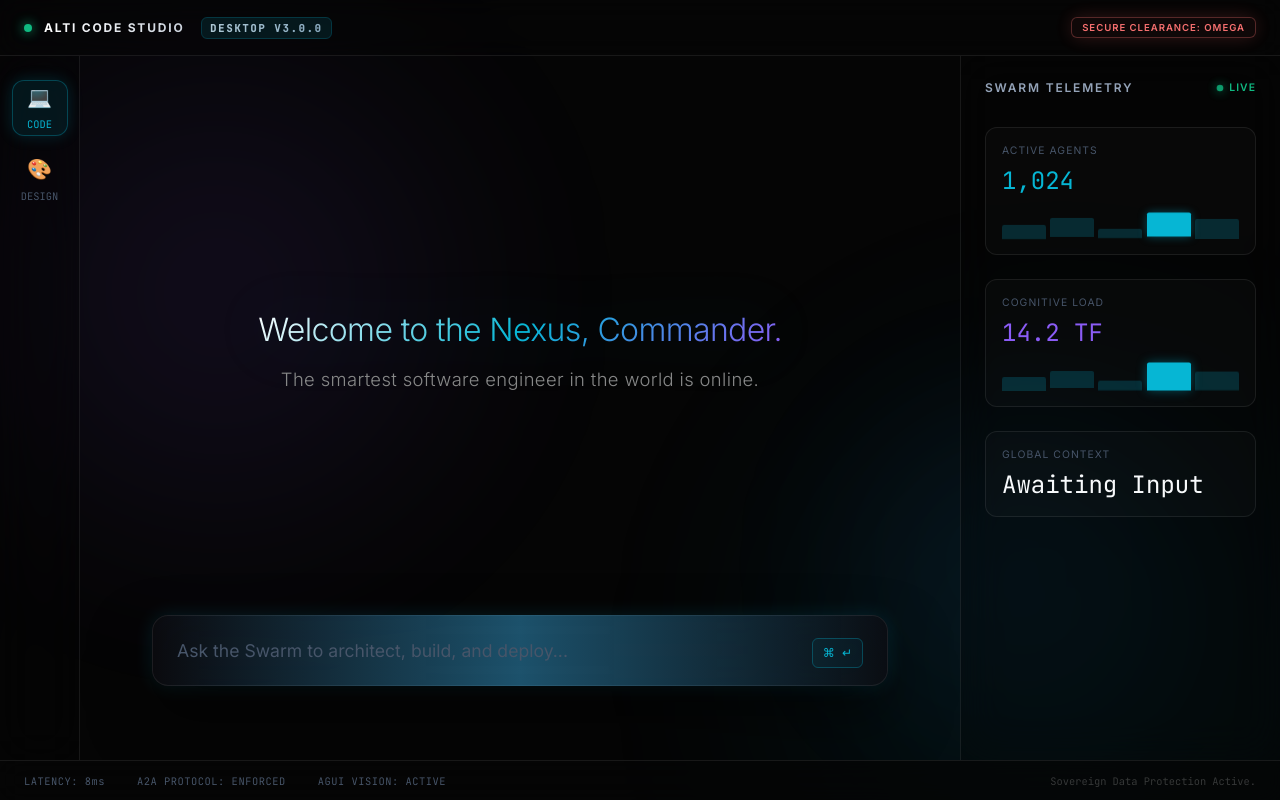
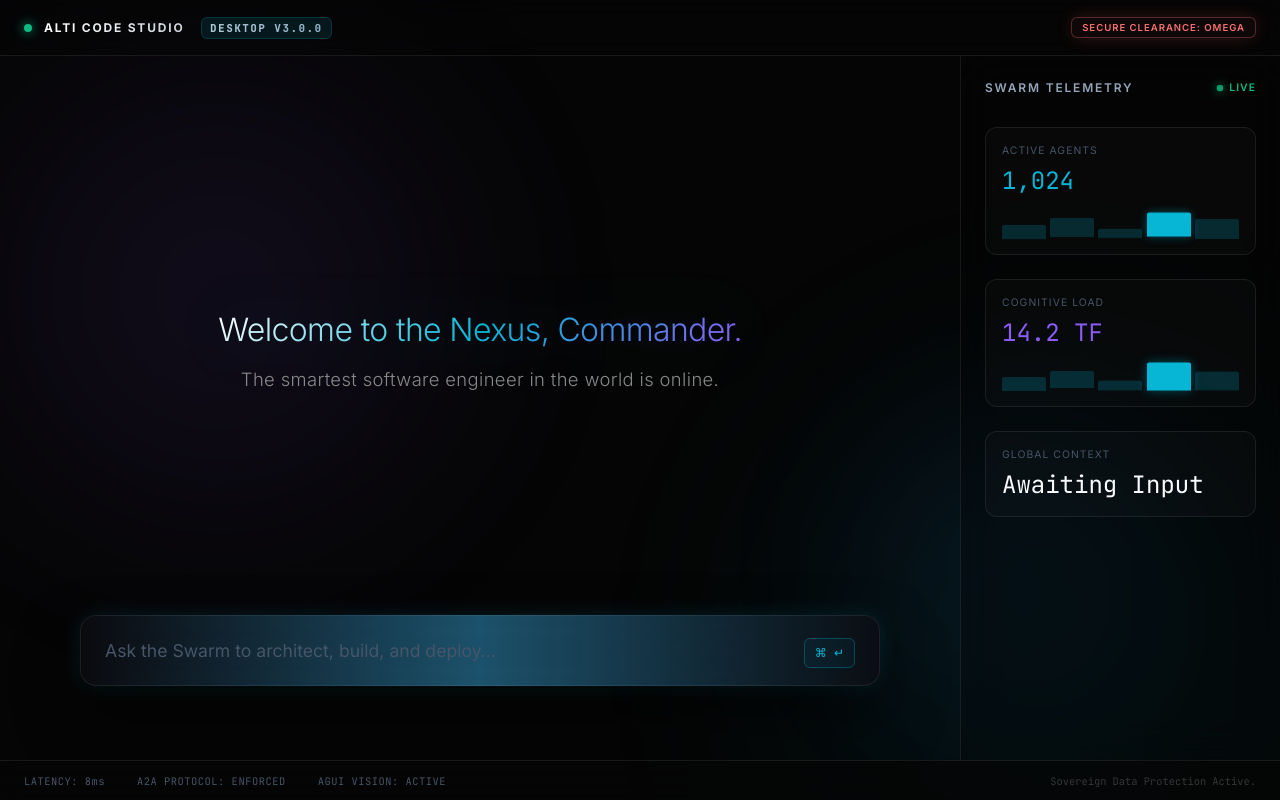
Before and after one commit to mnmballa2323/Alti.Code.Studio.Desktop, a React (Vite) app: page / in a window 1280 px wide. Built offline with nearby package versions, Linux system fonts and the light colour scheme.

Commit message:
chore(design): completely purge design workspace tab and sidebar refs

```diff
--- a/src/App.tsx
+++ b/src/App.tsx
@@ -12,10 +12,6 @@ function App() {
   const [messages, setMessages] = useState<{role: string, content: string}[]>([]);
   const [isStreaming, setIsStreaming] = useState(false);
 
-  const [activePage, setActivePage] = useState<'Code' | 'Design'>('Code');
-  const [designPrompt, setDesignPrompt] = useState('');
-  const [designMessages, setDesignMessages] = useState<{role: string, content: string}[]>([]);
-
   const endOfMessagesRef = useRef<HTMLDivElement>(null);
 
   useEffect(() => {
@@ -23,21 +19,15 @@ function App() {
   }, [messages]);
 
   const handleSubmit = async (e: React.KeyboardEvent<HTMLInputElement>) => {
-    const currentPrompt = activePage === 'Code' ? prompt : designPrompt;
+    if (e.key === 'Enter' && prompt.trim() && !isStreaming) {
+      const userMessage = prompt;
+      setPrompt('');
 
-    if (e.key === 'Enter' && currentPrompt.trim() && !isStreaming) {
-      const userMessage = currentPrompt;
-
-      if (activePage === 'Code') setPrompt('');
-      else setDesignPrompt('');
-
-      const setMsgs = activePage === 'Code' ? setMessages : setDesignMessages;
-
-      setMsgs(prev => [...prev, { role: 'user', content: userMessage }]);
+      setMessages(prev => [...prev, { role: 'user', content: userMessage }]);
       setIsStreaming(true);
 
       // Add an empty assistant message to append to
-      setMsgs(prev => [...prev, { role: 'assistant', content: '' }]);
+      setMessages(prev => [...prev, { role: 'assistant', content: '' }]);
 
       try {
         const response = await fetch('http://localhost:3000/api/v1/ai/task/execute', {
@@ -69,7 +59,7 @@ function App() {
                   break;
                 }
                 if (data.status === 'ERROR') {
-                  setMsgs(prev => {
+                  setMessages(prev => {
                     const newArr = [...prev];
                     newArr[newArr.length - 1].content += `\n[ERROR]: ${data.message}`;
                     return newArr;
@@ -80,7 +70,7 @@ function App() {
                 // Assuming data has a message or delta field
                 const textToAdd = data.message || data.delta || JSON.stringify(data);
 
-                setMsgs(prev => {
+                setMessages(prev => {
                   const newArr = [...prev];
                   const lastMsg = newArr[newArr.length - 1];
                   lastMsg.content = lastMsg.content ? lastMsg.content + '\n' + textToAdd : textToAdd;
@@ -94,7 +84,7 @@ function App() {
         }
       } catch (err) {
         console.error(err);
-        setMsgs(prev => {
+        setMessages(prev => {
            const newArr = [...prev];
            newArr[newArr.length - 1].content += "\n[FATAL ERROR] Could not reach backend swarm on localhost:3000";
            return newArr;
@@ -123,33 +113,16 @@ function App() {
         </header>
 
         <div className="main-content">
-          <aside className="navigation-sidebar">
-            <div
-              className={`nav-item ${activePage === 'Code' ? 'active' : ''}`}
-              onClick={() => setActivePage('Code')}
-            >
-              <div className="nav-icon">💻</div>
-              <span>Code</span>
-            </div>
-            <div
-              className={`nav-item ${activePage === 'Design' ? 'active' : ''}`}
-              onClick={() => setActivePage('Design')}
-            >
-              <div className="nav-icon">🎨</div>
-              <span>Design</span>
-            </div>
-          </aside>
-
           <main className="chat-viewport flex flex-col h-full" style={{ display: 'flex', flexDirection: 'column', height: '100%', width: '100%' }}>
 
             <div className="messages-scroll" style={{ flex: 1, overflowY: 'auto', padding: '2rem', display: 'flex', flexDirection: 'column', gap: '1rem', width: '100%', maxWidth: '800px', margin: '0 auto' }}>
-              {(activePage === 'Code' ? messages : designMessages).length === 0 ? (
+              {messages.length === 0 ? (
                 <div className="system-greeting" style={{ margin: 'auto', textAlign: 'center' }}>
                   <h1 style={{ fontSize: '2rem', marginBottom: '1rem' }}>Welcome to the Nexus, Commander.</h1>
-                  <p style={{ color: '#888' }}>{activePage === 'Code' ? 'The smartest software engineer in the world is online.' : 'The greatest software designer in the world is online.'}</p>
+                  <p style={{ color: '#888' }}>The smartest software engineer in the world is online.</p>
                 </div>
               ) : (
-                (activePage === 'Code' ? messages : designMessages).map((msg, idx) => (
+                messages.map((msg, idx) => (
                   <div key={idx} style={{
                     alignSelf: msg.role === 'user' ? 'flex-end' : 'flex-start',
                     background: msg.role === 'user' ? 'linear-gradient(135deg, #3b82f6, #8b5cf6)' : 'rgba(20, 20, 20, 0.7)',
@@ -173,9 +146,9 @@ function App() {
               <div className={`glass-panel command-bar ${isFocused ? 'focused' : ''}`}>
                 <input
                   type="text"
-                  placeholder={activePage === 'Code' ? "Ask the Swarm to architect, build, and deploy..." : "Ask the Swarm to design, mock, and prototype..."}
-                  value={activePage === 'Code' ? prompt : designPrompt}
-                  onChange={(e) => activePage === 'Code' ? setPrompt(e.target.value) : setDesignPrompt(e.target.value)}
+                  placeholder="Ask the Swarm to architect, build, and deploy..."
+                  value={prompt}
+                  onChange={(e) => setPrompt(e.target.value)}
                   onKeyDown={handleSubmit}
                   onFocus={() => setIsFocused(true)}
                   onBlur={() => setIsFocused(false)}
@@ -224,7 +197,7 @@ function App() {
 
               <div className="telemetry-card">
                 <div className="card-label">Global Context</div>
-                <div className="card-value">{(activePage === 'Code' ? messages : designMessages).length > 0 ? "Synced" : "Awaiting Input"}</div>
+                <div className="card-value">{messages.length > 0 ? "Synced" : "Awaiting Input"}</div>
               </div>
             </div>
           </aside>
```
